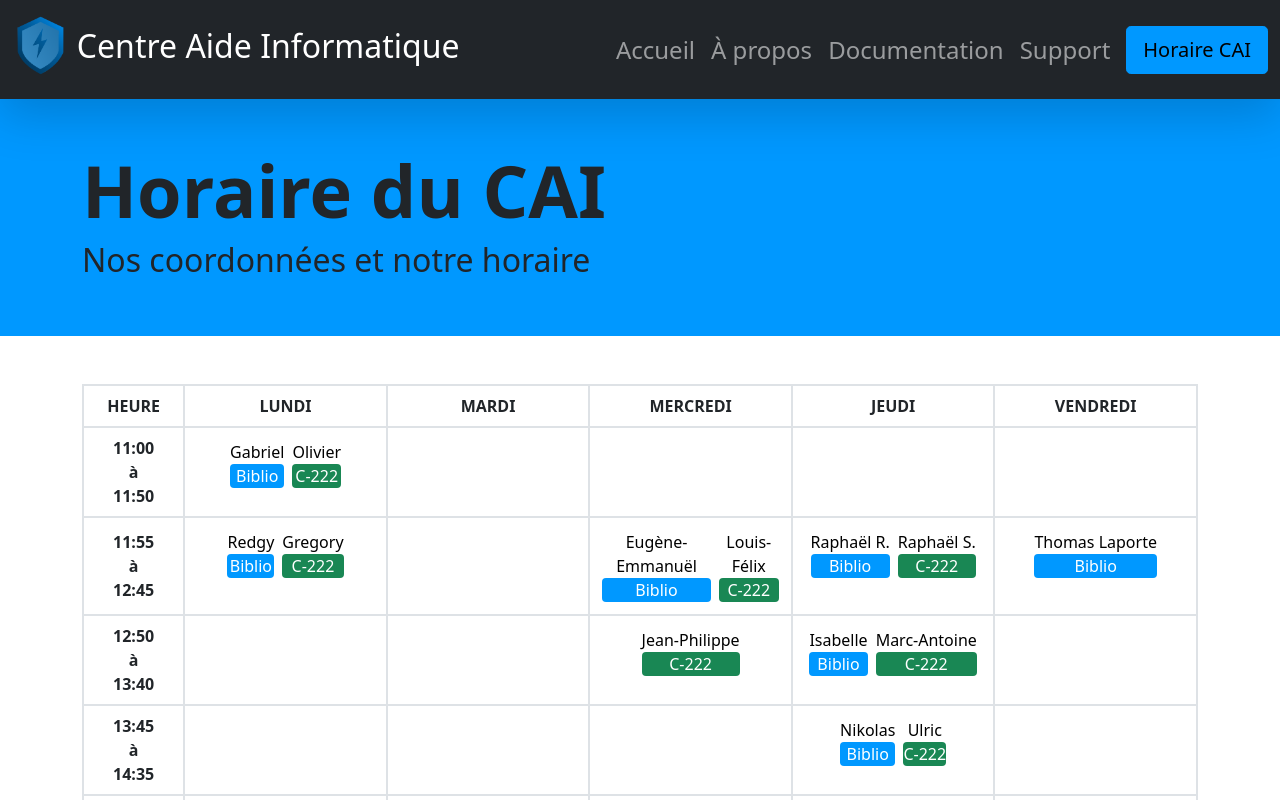
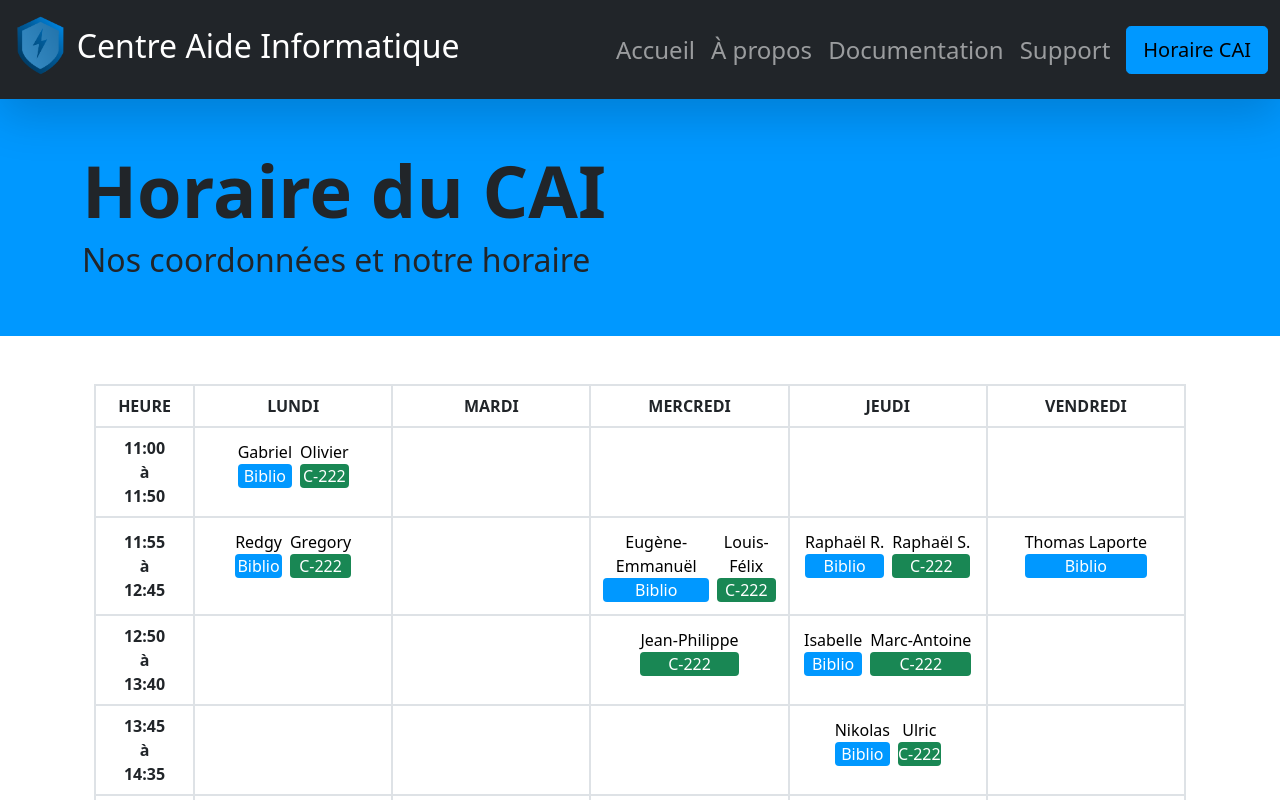
Before and after one commit to darkhappy/projet-soutien, a React (Create React App) app: page /contact in a window 1280 px wide. Shown: the top 800 px of the page. Built offline with nearby package versions, Linux system fonts and the light colour scheme.

Commit message:
enlarged schedule

```diff
--- a/src/components/Calendar/CalendarCard.jsx
+++ b/src/components/Calendar/CalendarCard.jsx
@@ -11,7 +11,7 @@ export default function CalendarCard({ start, end, persons }) {
   return (
     <Card className="my-2">
       <Row className="align-items-center py-2 container-fluid">
-        <Col xs={"auto"} sm={2} className="fw-bold">
+        <Col xs={"auto"} sm={"auto"} className="fw-bold">
           {start}
           <center>à</center>
           {end}
--- a/src/routes/Contact/Contact.jsx
+++ b/src/routes/Contact/Contact.jsx
@@ -20,7 +20,7 @@ export default function Contact() {
         <div className="d-lg-none">
           <CalendarMobileView />
         </div>
-        <div className="d-none d-lg-block">
+        <div className="d-none d-lg-block container">
           <CalendarDesktopView />
         </div>
       </Container>
```
